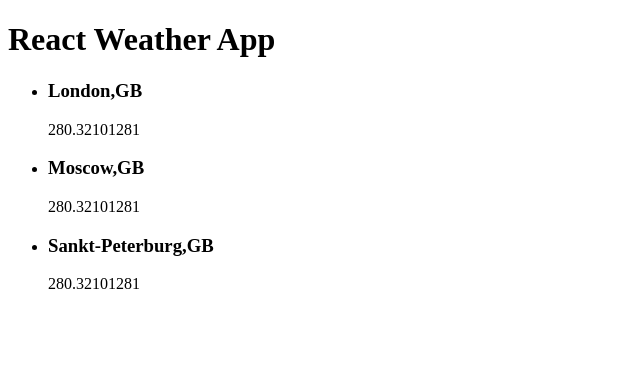
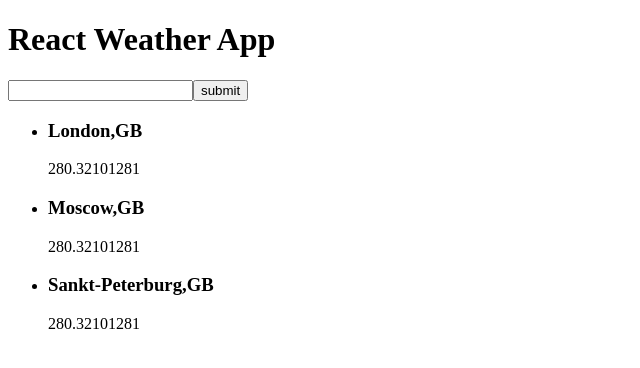
Before and after one commit to LEON2517/react-weather-app, a React app: page / in a window 1280 px wide. Shown: the top 368 px of the page, without its empty margins (0-640 px from the left). Built offline with nearby package versions, Linux system fonts and the light colour scheme.

Commit message:
add input form

```diff
--- a/src/components/Root.js
+++ b/src/components/Root.js
@@ -1,5 +1,5 @@
 import React, {Component} from 'react'
-import WeatherDisplayList from './WeatherDisplayList'
+import WeatherForm from './WeatherForm'
 import {weather} from '../fixtures'
 
 
@@ -8,7 +8,7 @@ export default class Root extends Component {
         return (
             <div>
                 <h1>React Weather App</h1>
-                <WeatherDisplayList weather = {weather}/>
+                <WeatherForm weather = {weather}/>
             </div>
         )
     }
--- a/src/components/WeatherForm/index.js
+++ b/src/components/WeatherForm/index.js
@@ -1,10 +1,25 @@
-import React from 'react'
+import React, {Component} from 'react'
+import WeatherDisplayList from '../WeatherDisplayList'
 
-export default function WeatherForm(props) {
-    const {weather} = props;
-    return (
-        <div>
-            <h3>{weather.name}</h3>
-        </div>
-    )
+class WeatherForm extends Component {
+
+    state = {
+        value: ''
+    };
+
+    render() {
+        const {weather} = this.props;
+        return (
+            <div>
+                <form>
+                    <input value = {this.state.value}/>
+                    <input type = "submit"
+                           value = "submit"/>
+                </form>
+                <WeatherDisplayList weather = {weather}/>
+            </div>
+        )
+    }
 }
+
+export default WeatherForm
```
Also changed, not shown: src/components/WeatherDisplay/index.js (+7 -2 lines).
